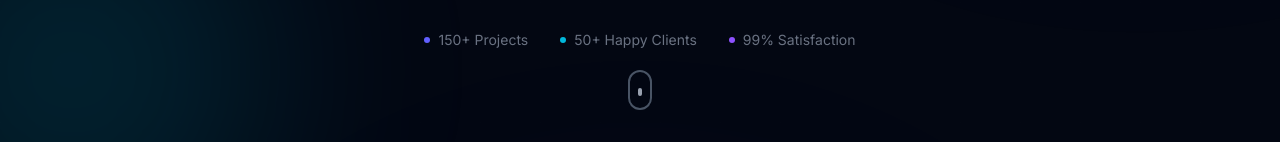
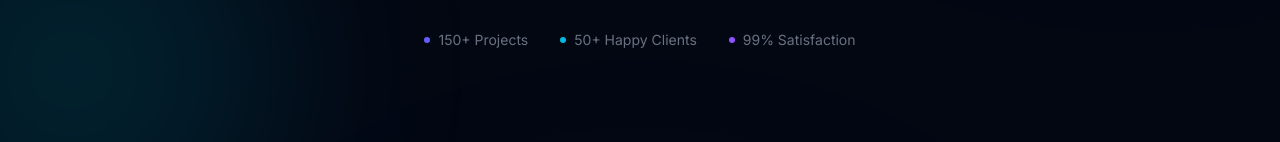
Before and after one commit to MugundhanG/McreatiK, a React (Vite) app: page / in a window 1280 px wide. Shown: the part 658-800 px from the top of the page. Built offline with nearby package versions, Linux system fonts and the light colour scheme.

Commit message:
remove scroll indicator

```diff
--- a/package.json
+++ b/package.json
@@ -4,6 +4,7 @@
   "version": "0.0.0",
   "type": "module",
   "scripts": {
+    "start": "vite",
     "dev": "vite",
     "build": "vite build",
     "lint": "eslint .",
--- a/src/components/sections/Hero.jsx
+++ b/src/components/sections/Hero.jsx
@@ -107,20 +107,6 @@ const Hero = memo(function Hero() {
       </motion.div>
 
       {/* Scroll indicator */}
-      <motion.div
-        className="absolute bottom-8 left-1/2 -translate-x-1/2"
-        initial={{ opacity: 0 }}
-        animate={{ opacity: 1 }}
-        transition={{ delay: 1.5 }}
-      >
-        <div className="w-6 h-10 rounded-full border-2 border-gray-600 flex justify-center pt-2">
-          <motion.div
-            className="w-1 h-2 rounded-full bg-gray-400"
-            animate={{ y: [0, 8, 0] }}
-            transition={{ duration: 1.5, repeat: Infinity, ease: 'easeInOut' }}
-          />
-        </div>
-      </motion.div>
     </section>
   )
 })
```
